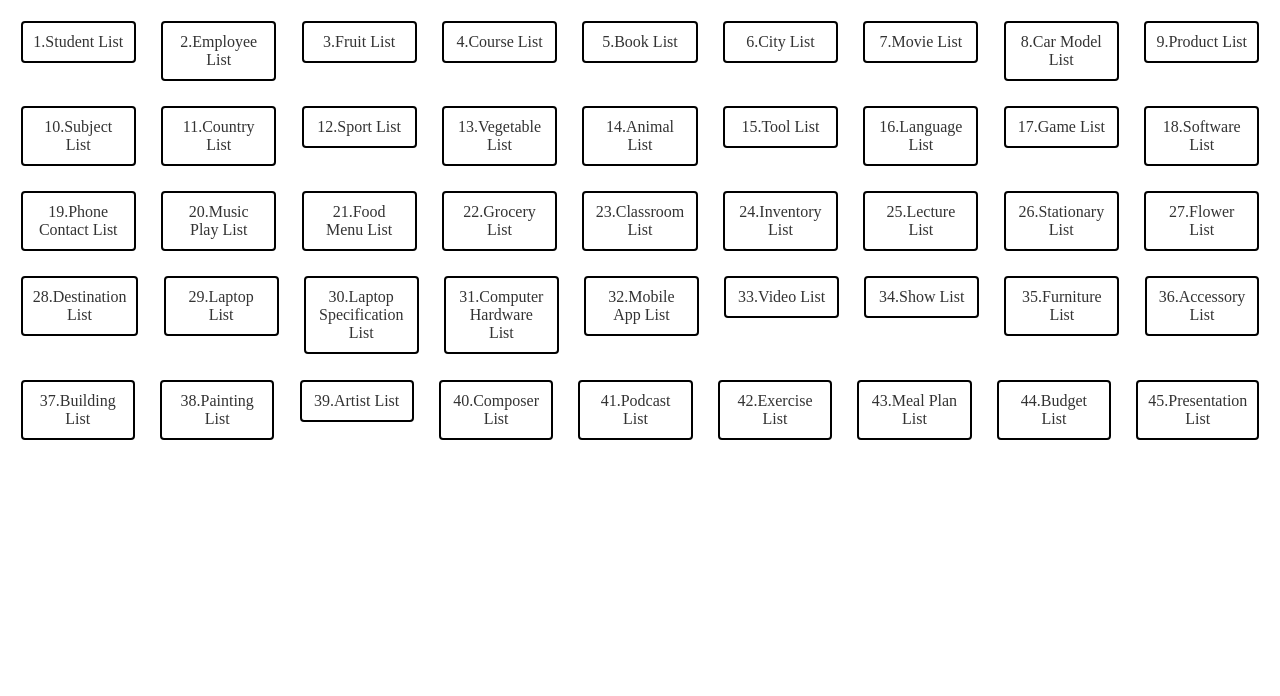
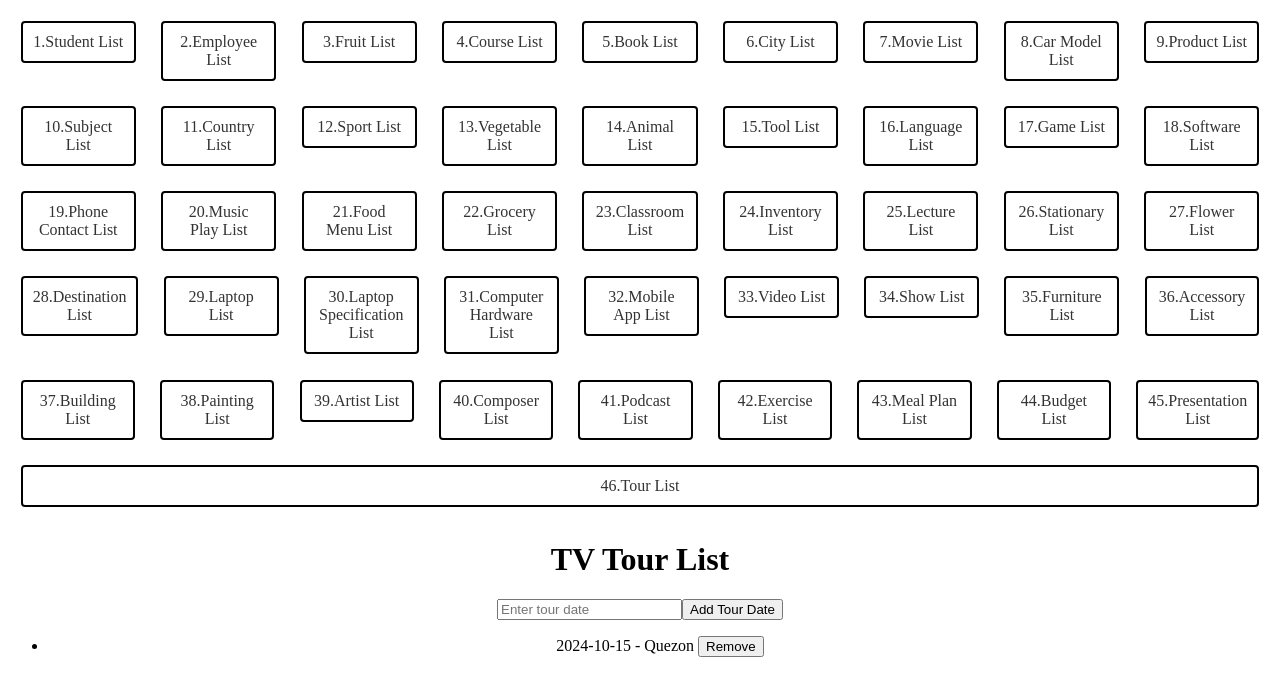
Before and after one commit to Xavierbaliw/Activity15-Angular-with-TypeScript-and-Data-Structures, an Angular app: page /tourlist in a window 1280 px wide. Before the commit this address led to /. Shown: the top 696 px of the page. Built offline with nearby package versions, Linux system fonts and the light colour scheme.

Commit message:
46TH COMMIT tourlist

```diff
--- a/src/app/app.component.html
+++ b/src/app/app.component.html
@@ -45,6 +45,7 @@
     <li><a routerLink="mealplanlist">43.Meal Plan List</a></li>
     <li><a routerLink="budgetlist">44.Budget List</a></li>
     <li><a routerLink="presentationlist">45.Presentation List</a></li>
+    <li><a routerLink="tourlist">46.Tour List</a></li>
   </ul>
 </nav>
 <router-outlet></router-outlet>
--- a/src/app/app.module.ts
+++ b/src/app/app.module.ts
@@ -52,6 +52,7 @@ import {ExerciseListComponent} from "./component/exercise-list/exercise-list.com
 import {MealplanListComponent} from "./component/mealplan-list/mealplan-list.component";
 import {BudgetListComponent} from "./component/budget-list/budget-list.component";
 import {PresentationListComponent} from "./component/presentation-list/presentation-list.component";
+import {TourListComponent} from "./component/tour-list/tour-list.component";
 
 
 const routes: Routes = [
@@ -100,7 +101,7 @@ const routes: Routes = [
   {path: 'mealplanlist', component: MealplanListComponent},
   {path: 'budgetlist', component: BudgetListComponent},
   {path: 'presentationlist', component: PresentationListComponent},
-
+  {path: 'tourlist', component: TourListComponent},
   ]
 
 @NgModule ({
@@ -159,6 +160,7 @@ const routes: Routes = [
     MealplanListComponent,
     BudgetListComponent,
     PresentationListComponent,
+    TourListComponent,
     ],
   providers: [
 
--- /dev/null
+++ b/src/app/component/tour-list/tour-list.component.html
@@ -0,0 +1,15 @@
+<div style="text-align:center">
+  <h1>{{ title }}</h1>
+
+  <div>
+    <input [(ngModel)]="newDate" placeholder="Enter tour date" />
+    <button (click)="addTourDate()">Add Tour Date</button>
+  </div>
+
+  <ul>
+    <li *ngFor="let date of tourDates; let i = index">
+      {{ date }}
+      <button (click)="removeTourDate(i)">Remove</button>
+    </li>
+  </ul>
+</div>
--- /dev/null
+++ b/src/app/component/tour-list/tour-list.component.ts
@@ -0,0 +1,23 @@
+import { Component } from '@angular/core';
+
+@Component({
+  selector: 'app-tour-list',
+  templateUrl: './tour-list.component.html',
+  styleUrl: './tour-list.component.css'
+})
+export class TourListComponent {
+  title = 'TV Tour List';
+  tourDates: string[] = ['2024-10-15 - Quezon'];
+  newDate: string = '';
+
+  addTourDate(): void {
+    if (this.newDate) {
+      this.tourDates.push(this.newDate);
+      this.newDate = '';
+    }
+  }
+
+  removeTourDate(index: number): void {
+    this.tourDates.splice(index, 1);
+  }
+}
```
Also changed, not shown: src/app/component/tour-list/tour-list.component.css (added), 1 other file (tests, documents, lock files or other folders).
